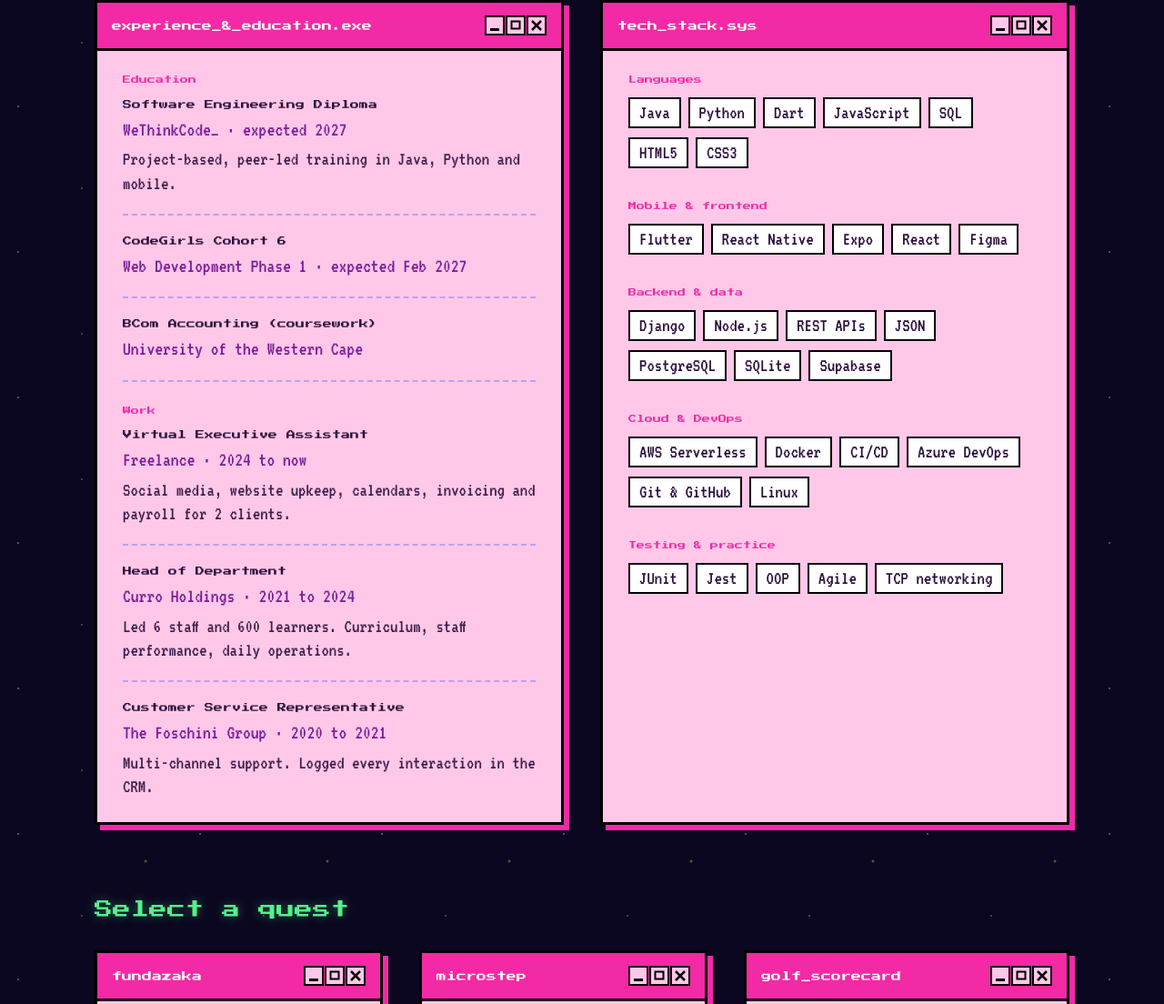
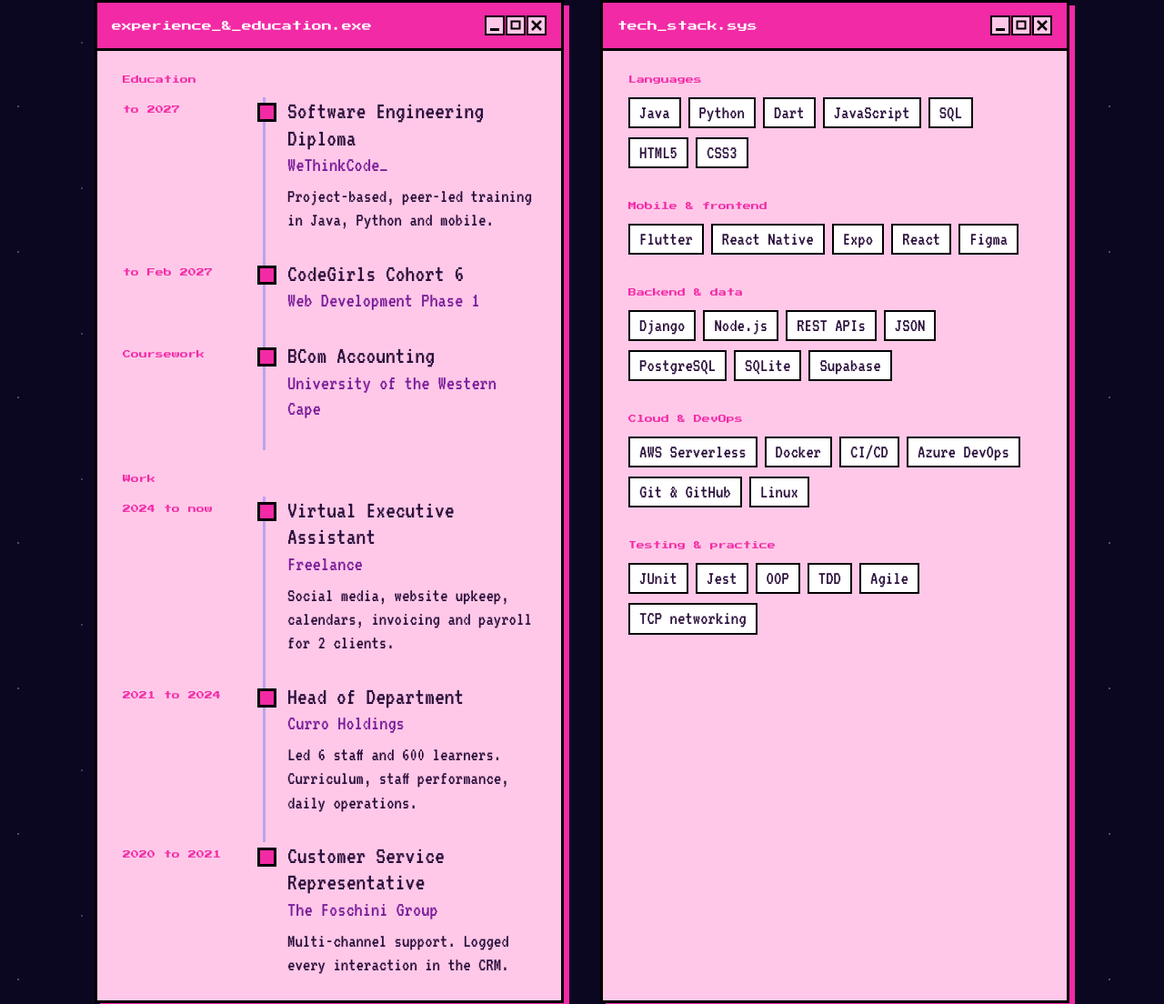
Before and after one commit to jameyafrica/jameyafrica.github.io, a plain HTML site: page index.html in a window 1280 px wide. Shown: the part 553-1657 px from the top of the page at 91% size. Drawn offline with Linux system fonts and the light colour scheme.

Commit message:
chore: changed format of portfolio

```diff
--- a/index.html
+++ b/index.html
@@ -39,6 +39,19 @@
 .job b{display:block;color:var(--text);font:10px/1.6 'Press Start 2P',monospace;margin-bottom:6px}
 .job span{display:block;color:#7a1d9a;font-size:22px}
 .job small{display:block;font-size:21px;margin-top:6px;opacity:.9}
+.row{display:grid;grid-template-columns:132px 1fr;gap:22px}
+.row>div:last-child{position:relative;border-left:3px solid var(--lilac);padding:0 0 30px 24px}
+.row:last-child>div:last-child{padding-bottom:0;border-left-color:transparent}
+.row>div:last-child::before{content:"";position:absolute;left:-9px;top:6px;width:15px;height:15px;background:var(--pink);border:3px solid #000}
+.when{font:9px/1.7 'Press Start 2P',monospace;color:var(--pink);padding-top:6px}
+.row h5{font:400 27px/1.1 'VT323',monospace;color:var(--text)}
+.row .org{color:#7a1d9a;font-size:23px;margin-top:2px}
+.row p{font-size:21px;margin-top:6px}
+.learn{display:grid;grid-template-columns:1fr 1fr;gap:26px}
+.li{background:#fff;border:3px solid #000;box-shadow:5px 5px 0 var(--lilac);padding:22px;display:flex;flex-direction:column;gap:10px}
+.li h5{font:400 27px/1.1 'VT323',monospace;color:var(--text)}
+.li p{font-size:21px}
+.tg{align-self:flex-start;font:8px/1.4 'Press Start 2P',monospace;background:var(--butter);border:2px solid #000;padding:5px 7px;color:#000}
 .chips h4,.grp{font:9px/1.4 'Press Start 2P',monospace;color:var(--pink);margin:26px 0 12px}
 .chips h4:first-child,.grp:first-child{margin-top:0}
 .chip{display:inline-block;background:#fff;border:2px solid #000;padding:2px 10px;margin:0 8px 10px 0;font-size:21px}
@@ -53,7 +66,7 @@
 footer{text-align:center;color:var(--lilac);font-size:18px;margin-top:44px}
 .blink{animation:b 1.1s steps(2) infinite}
 @keyframes b{50%{opacity:0}}
-@media(max-width:820px){.hero{grid-template-columns:1fr;text-align:left}#av{width:150px;height:150px}.two,.quests{grid-template-columns:1fr}}
+@media(max-width:820px){.row{grid-template-columns:1fr;gap:8px}.row>div:last-child{margin-left:6px}.learn{grid-template-columns:1fr}.hero{grid-template-columns:1fr;text-align:left}#av{width:150px;height:150px}.two,.quests{grid-template-columns:1fr}}
 @media(prefers-reduced-motion:reduce){.blink{animation:none}html{scroll-behavior:auto}.btn{transition:none}}
 </style>
 </head>
@@ -79,13 +92,13 @@
       <h2 id="exp">experience_&amp;_education.exe</h2>
       <div class="body">
         <h4 class="grp">Education</h4>
-        <div class="job"><b>Software Engineering Diploma</b><span>WeThinkCode_ · expected 2027</span><small>Project-based, peer-led training in Java, Python and mobile.</small></div>
-        <div class="job"><b>CodeGirls Cohort 6</b><span>Web Development Phase 1 · expected Feb 2027</span></div>
-        <div class="job"><b>BCom Accounting (coursework)</b><span>University of the Western Cape</span></div>
+        <div class="row"><div class="when">to 2027</div><div><h5>Software Engineering Diploma</h5><p class="org">WeThinkCode_</p><p>Project-based, peer-led training in Java, Python and mobile.</p></div></div>
+        <div class="row"><div class="when">to Feb 2027</div><div><h5>CodeGirls Cohort 6</h5><p class="org">Web Development Phase 1</p></div></div>
+        <div class="row"><div class="when">Coursework</div><div><h5>BCom Accounting</h5><p class="org">University of the Western Cape</p></div></div>
         <h4 class="grp">Work</h4>
-        <div class="job"><b>Virtual Executive Assistant</b><span>Freelance · 2024 to now</span><small>Social media, website upkeep, calendars, invoicing and payroll for 2 clients.</small></div>
-        <div class="job"><b>Head of Department</b><span>Curro Holdings · 2021 to 2024</span><small>Led 6 staff and 600 learners. Curriculum, staff performance, daily operations.</small></div>
-        <div class="job"><b>Customer Service Representative</b><span>The Foschini Group · 2020 to 2021</span><small>Multi-channel support. Logged every interaction in the CRM.</small></div>
+        <div class="row"><div class="when">2024 to now</div><div><h5>Virtual Executive Assistant</h5><p class="org">Freelance</p><p>Social media, website upkeep, calendars, invoicing and payroll for 2 clients.</p></div></div>
+        <div class="row"><div class="when">2021 to 2024</div><div><h5>Head of Department</h5><p class="org">Curro Holdings</p><p>Led 6 staff and 600 learners. Curriculum, staff performance, daily operations.</p></div></div>
+        <div class="row"><div class="when">2020 to 2021</div><div><h5>Customer Service Representative</h5><p class="org">The Foschini Group</p><p>Multi-channel support. Logged every interaction in the CRM.</p></div></div>
       </div>
     </section>
 
@@ -96,7 +109,7 @@
         <h4>Mobile &amp; frontend</h4><span class="chip">Flutter</span><span class="chip">React Native</span><span class="chip">Expo</span><span class="chip">React</span><span class="chip">Figma</span>
         <h4>Backend &amp; data</h4><span class="chip">Django</span><span class="chip">Node.js</span><span class="chip">REST APIs</span><span class="chip">JSON</span><span class="chip">PostgreSQL</span><span class="chip">SQLite</span><span class="chip">Supabase</span>
         <h4>Cloud &amp; DevOps</h4><span class="chip">AWS Serverless</span><span class="chip">Docker</span><span class="chip">CI/CD</span><span class="chip">Azure DevOps</span><span class="chip">Git &amp; GitHub</span><span class="chip">Linux</span>
-        <h4>Testing &amp; practice</h4><span class="chip">JUnit</span><span class="chip">Jest</span><span class="chip">OOP</span><span class="chip">Agile</span><span class="chip">TCP networking</span>
+        <h4>Testing &amp; practice</h4><span class="chip">JUnit</span><span class="chip">Jest</span><span class="chip">OOP</span><span class="chip">TDD</span><span class="chip">Agile</span><span class="chip">TCP networking</span>
       </div>
     </section>
   </div>
@@ -124,7 +137,7 @@
       <p class="note">Group project on my school's GitLab. Ask for a walkthrough.</p></div></article>
 
     <article class="win q"><h3>code_clinic_tool</h3><div class="body">
-      <p>Java command-line tool that automates student programming workflows, with JUnit tests and code review.</p>
+      <p>Java command-line tool that automates student programming workflows. Built test-first (TDD) with JUnit and code review.</p>
       <p class="stack">Java · JUnit</p>
       <p class="note">Group project on my school's GitLab. Ask for a walkthrough.</p></div></article>
 
@@ -138,18 +151,19 @@
   <section class="win" aria-labelledby="ll">
     <h2 id="ll">learning_log.sys</h2>
     <div class="body">
-      <div class="job"><b>CS50: Introduction to Computer Science</b><span>Harvard / edX</span></div>
-      <div class="job"><b>SheCodes Basics, Add-on and JavaScript</b><span>HTML, CSS and JavaScript fundamentals</span><small><a href="https://github.com/jameyafrica/SheCodes-Portfolio" target="_blank" rel="noopener">Work from the course on GitHub</a></small></div>
-      <div class="job"><b>Python and Java Masterclasses</b><span>Java learning roadmap, public on GitHub</span><small><a href="https://github.com/jameyafrica/Mastering-Java" target="_blank" rel="noopener">Mastering-Java</a></small></div>
-      <div class="job"><b>AWS serverless</b><span>Study cards on a serverless stack, plus a Free-Tier Guardian CLI</span><small><a href="https://github.com/jameyafrica/Serverless-Study-Cards" target="_blank" rel="noopener">Serverless-Study-Cards</a></small></div>
+      <div class="learn">
+        <div class="li"><span class="tg">Course</span><h5>CS50: Introduction to Computer Science</h5><p>Harvard / edX</p><!-- Add your certificate link: <a class="btn sm" href="YOUR-CERT-URL" target="_blank" rel="noopener">View certificate</a> --></div>
+        <div class="li"><span class="tg">Course</span><h5>SheCodes Basics, Add-on and JavaScript</h5><p>HTML, CSS and JavaScript fundamentals.</p><a class="btn sm" href="https://github.com/jameyafrica/SheCodes-Portfolio" target="_blank" rel="noopener">See the work</a></div>
+        <div class="li"><span class="tg">Course</span><h5>Python and Java Masterclasses</h5><p>My public Java learning roadmap.</p><a class="btn sm" href="https://github.com/jameyafrica/Mastering-Java" target="_blank" rel="noopener">See the roadmap</a></div>
+        <div class="li"><span class="tg">Self-built</span><h5>AWS serverless</h5><p>Study cards on a serverless stack, plus a Free-Tier Guardian CLI.</p><a class="btn sm" href="https://github.com/jameyafrica/Serverless-Study-Cards" target="_blank" rel="noopener">See the code</a></div>
+      </div>
     </div>
   </section>
 
   <div class="grid two">
     <section class="win" aria-labelledby="cc">
       <h2 id="cc">side_quest.txt</h2>
-      <div class="body"><div class="job"><b>Founder, Cottage Coders</b><span>2026 to now</span>
-      <small>Short beginner-friendly videos on Instagram and TikTok. Starting with HTML and CSS, more stacks to come.</small></div></div>
+      <div class="body"><div class="row"><div class="when">2026 to now</div><div><h5>Founder, Cottage Coders</h5><p>Short beginner-friendly videos on Instagram and TikTok. Starting with HTML and CSS, more stacks to come.</p></div></div></div>
     </section>
     <section class="win" id="contact" aria-labelledby="ct">
       <h2 id="ct">contact.exe</h2>
```
